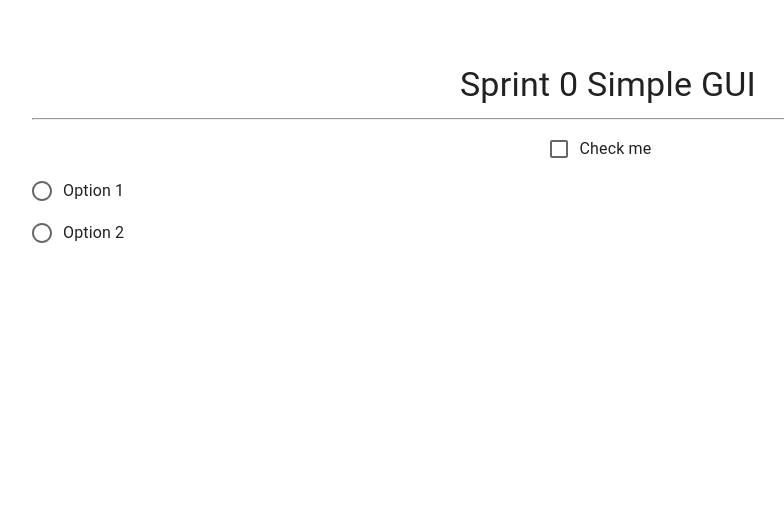
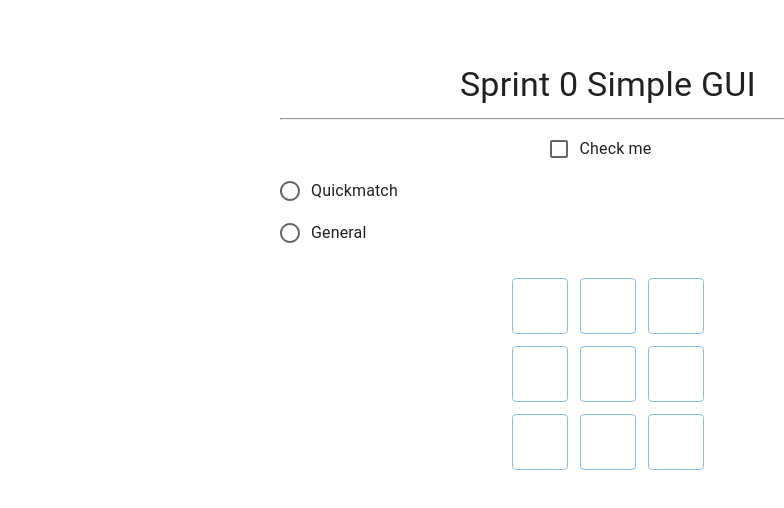
Before and after one commit to stuxbet/SOS_GAME_proj, a React (Vite) app: page / in a window 1280 px wide. Shown: the top 508 px of the page, without its empty margins (32-816 px from the left). Built offline with nearby package versions, Linux system fonts and the light colour scheme.

Commit message:
feat: board mockup

```diff
--- a/src/sprint0gui.tsx
+++ b/src/sprint0gui.tsx
@@ -1,18 +1,46 @@
 import React from 'react';
-import {Box, Checkbox, FormControlLabel, Radio, RadioGroup, Typography} from '@mui/material';
+import {Box, Button, Checkbox, FormControlLabel, Radio, RadioGroup, Typography} from '@mui/material';
+import {SosGame} from './features/models';
 
+const game = new SosGame(3);
 
 export const Gui: React.FC = () => {
+  const handleMove = (row: number, col: number) => {
+    game.place(row, col, 'S');
+  };
+
   return (
-    <Box sx={{p: 4}}>
+    <Box sx={{p: 4, maxWidth: 720, width: '100%', mx: 'auto'}}>
       <Typography variant="h4" gutterBottom>Sprint 0 Simple GUI</Typography>
       <hr />
       <FormControlLabel control={<Checkbox />} label="Check me" />
 
-      <RadioGroup name="sprint0-radio-group">
-        <FormControlLabel value="option1" control={<Radio />} label="Option 1" />
-        <FormControlLabel value="option2" control={<Radio />} label="Option 2" />
+      <RadioGroup name="Game Mode:">
+        <FormControlLabel value="option1" control={<Radio />} label="Quickmatch" />
+        <FormControlLabel value="option2" control={<Radio />} label="General" />
       </RadioGroup>
+      <Box
+        display="grid"
+        gridTemplateColumns={`repeat(${game.size}, 3.5rem)`}
+        gridAutoRows="3.5rem"
+        gap={1.5}
+        justifyContent="center"
+        mt={3}
+      >
+        {game.board.flatMap((row, r) =>
+          row.map((cell, c) => (
+            <Button
+              key={`${r}-${c}`}
+              variant="outlined"
+              onClick={() => handleMove(r, c)}
+              sx={{minWidth: 0, width: '100%', height: '100%'}}
+            >
+              {cell ?? ''}
+            </Button>
+          )),
+        )}
+      </Box>
     </Box>
+
   );
 };
```
